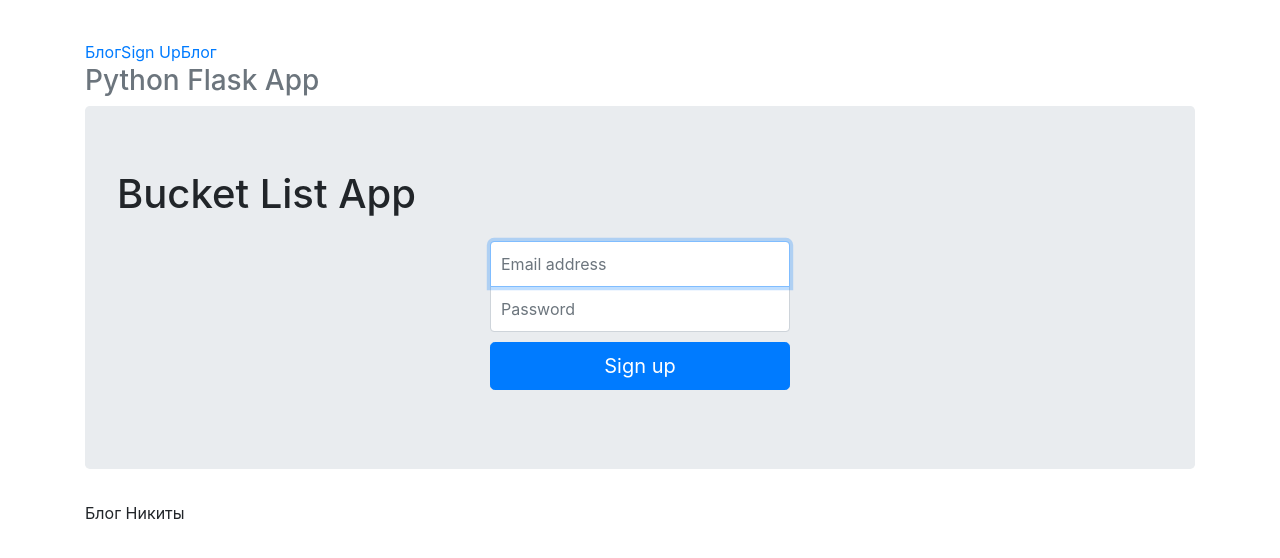
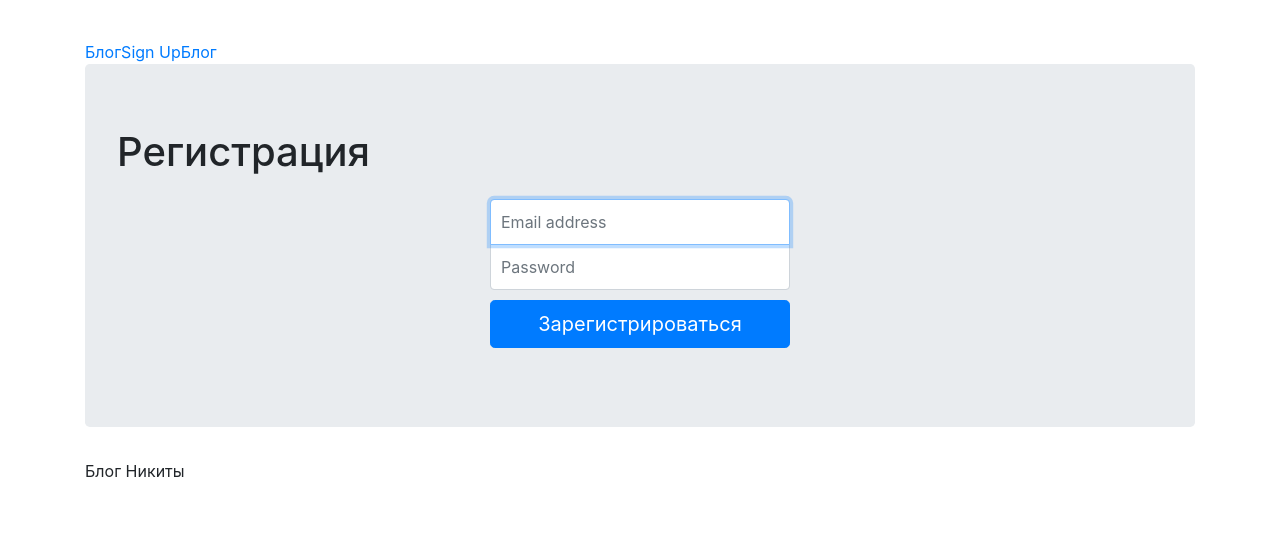
Before and after one commit to thegalkin/Flask-blog, a Flask app: page /register in a window 1280 px wide. Shown: the top 558 px of the page. Run offline with Flask 2, Linux system fonts and the light colour scheme; some libraries are stand-ins or nearby versions.

Commit message:
--- Auto-Git Commit ---

```diff
--- a/templates/register.html
+++ b/templates/register.html
@@ -20,18 +20,17 @@
             <li role="presentation" ><a href="about.html">Блог</a></li>
           </ul>
         </nav>
-        <h3 class="text-muted">Python Flask App</h3>
       </div>
 
       <div class="jumbotron">
-        <h1>Bucket List App</h1>
+        <h1>Регистрация</h1>
         <form class="form-signin">
-            <label for="inputEmail" class="sr-only">Email address</label>
+            <label for="inputEmail" class="sr-only">Email</label>
             <input type="email" name="inputEmail" id="inputEmail" class="form-control" placeholder="Email address" required autofocus>
-            <label for="inputPassword" class="sr-only">Password</label>
+            <label for="inputPassword" class="sr-only">Пароль</label>
             <input type="password" name="inputPassword" id="inputPassword" class="form-control" placeholder="Password" required>
 
-            <button id="btnSignUp" class="btn btn-lg btn-primary btn-block" type="button">Sign up</button>
+            <button id="btnSignUp" class="btn btn-lg btn-primary btn-block" type="button">Зарегистрироваться</button>
         </form>
       </div>
 
```
Also changed, not shown: templates/img/404.jpg (deleted).
